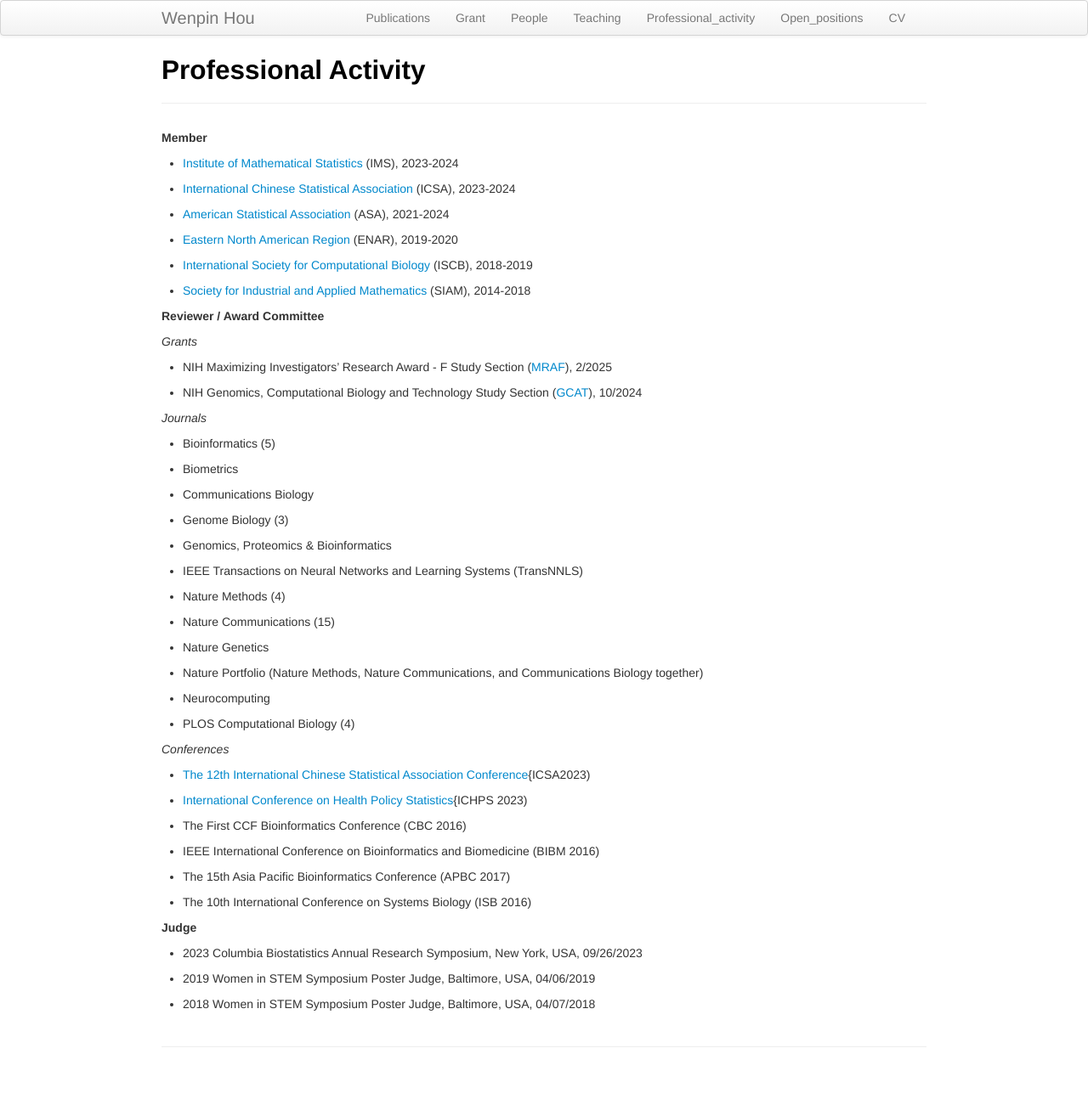
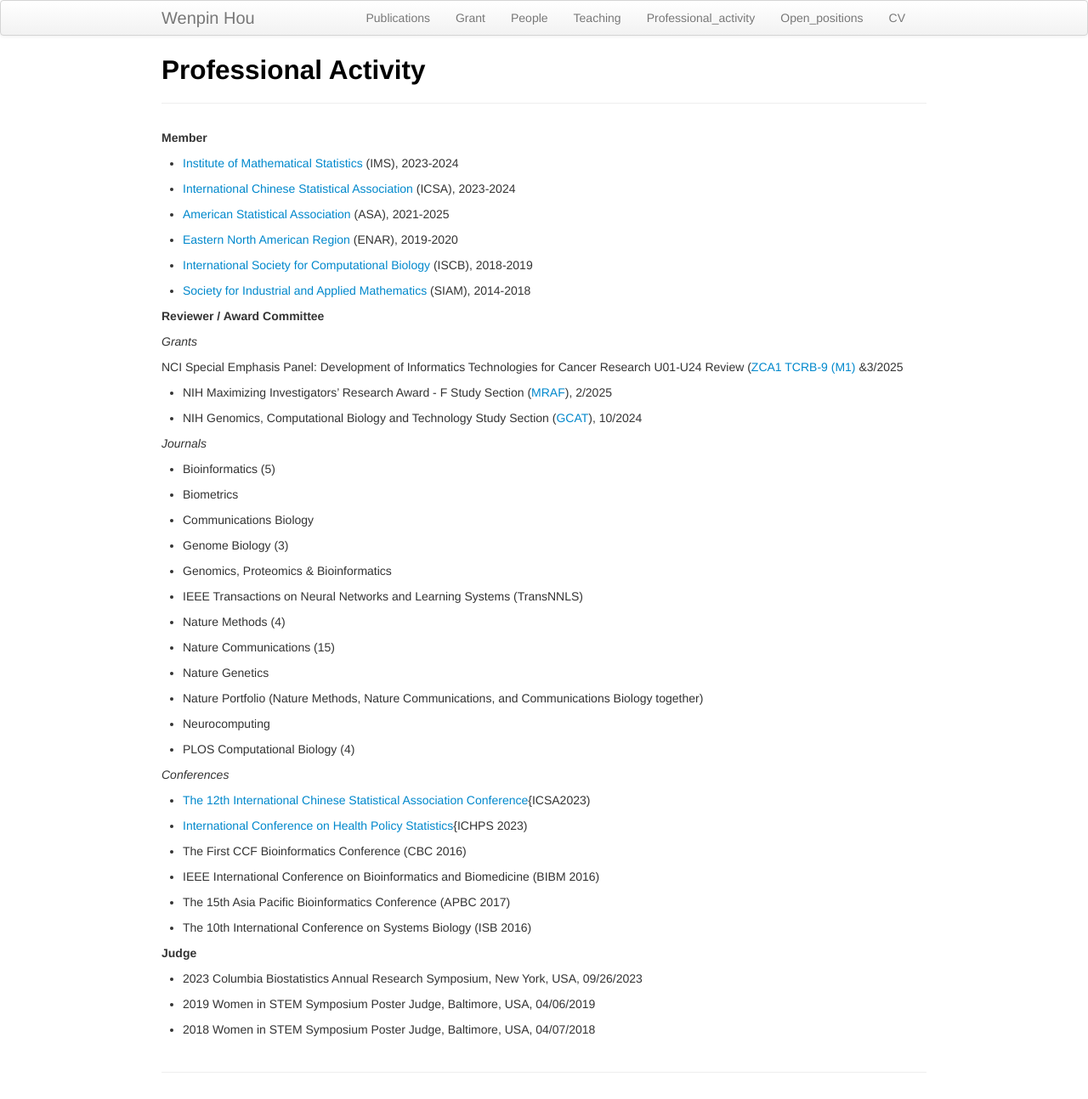
Before and after one commit to Winnie09/Wenpin_Hou, a Jekyll site: the page built from pages/professional.md, in a window 1280 px wide. Shown: the whole page at 85% size. Built offline with Jekyll 4.4.1, drawn with Linux system fonts in a browser that asks for light colours; before the commit the page ends 1264 px from its top, so only the background shows below that.

Commit message:
professional.md

```diff
--- a/pages/professional.md
+++ b/pages/professional.md
@@ -9,7 +9,7 @@ title: Professional Activity
 
 - [International Chinese Statistical Association](https://www.icsa.org/) \(ICSA\), 2023-2024
 
-- [American Statistical Association](https://www.amstat.org/) \(ASA\), 2021-2024
+- [American Statistical Association](https://www.amstat.org/) \(ASA\), 2021-2025
 
 - [Eastern North American Region](https://www.enar.org/) \(ENAR\), 2019-2020
 
@@ -22,7 +22,7 @@ title: Professional Activity
 
 *Grants*
 
-
+NCI Special Emphasis Panel: Development of Informatics Technologies for Cancer Research U01-U24 Review ([ZCA1 TCRB-9 (M1)](https://public.era.nih.gov/pubroster/preSepIndex.era?AGENDA=527736&CID=100456) &3/2025
 
 - NIH Maximizing Investigators’ Research Award - F Study Section ([MRAF](https://public.era.nih.gov/pubroster/preRosIndex.era?AGENDA=530342&CID=105454)), 2/2025
 
```
